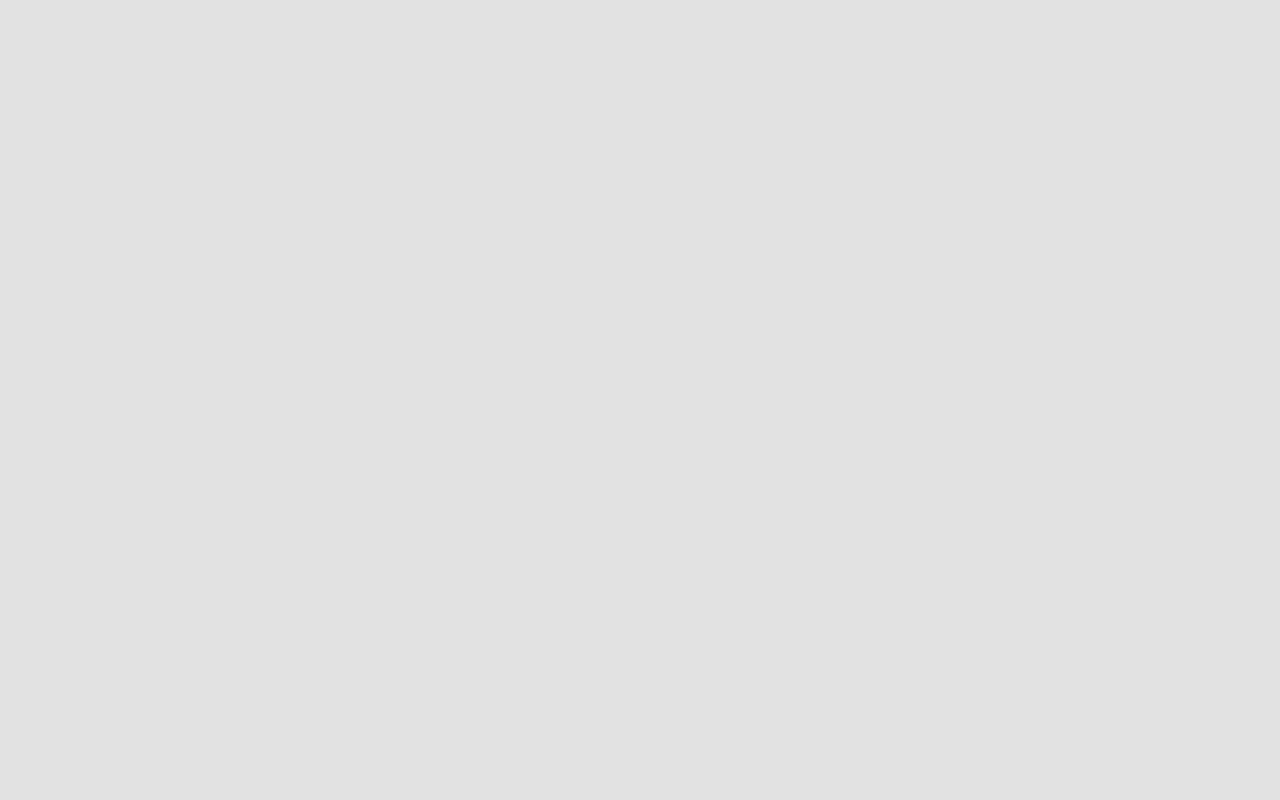
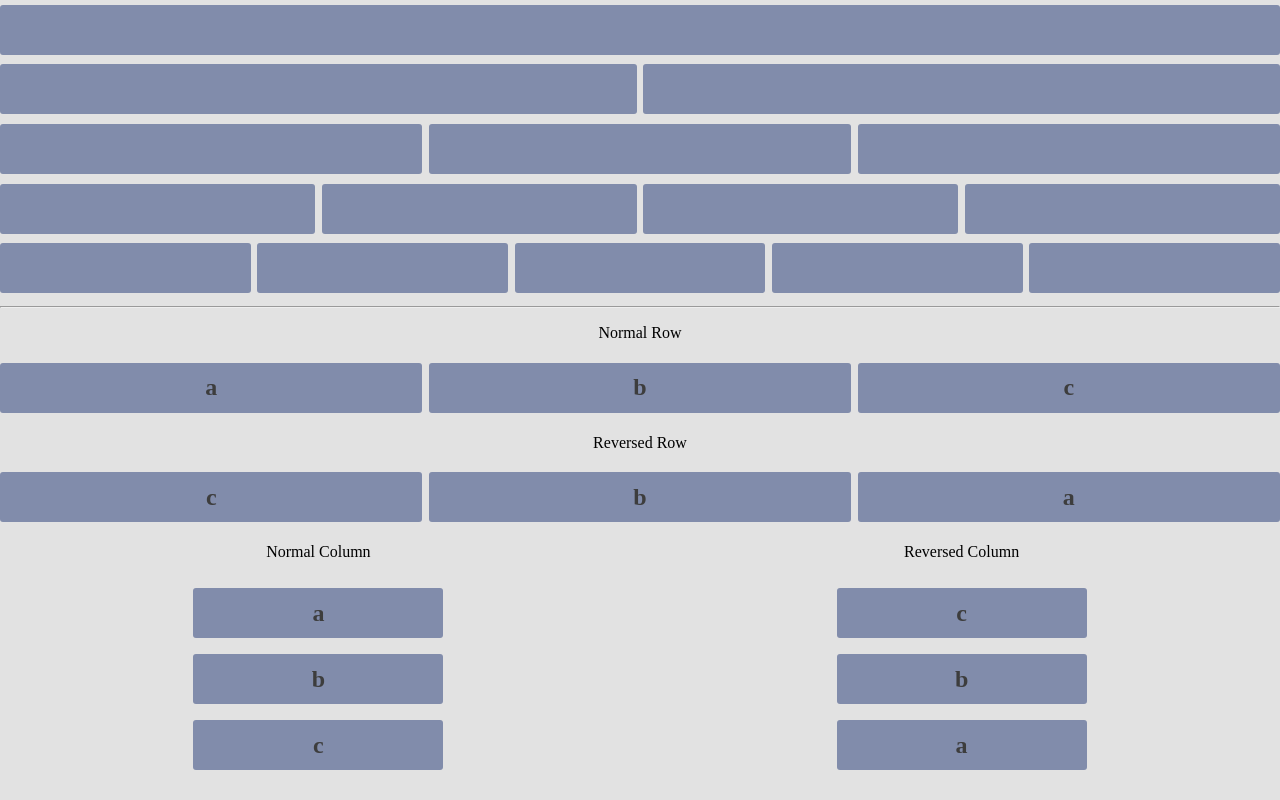
Before and after one commit to galarist/global, a plain HTML site: page index.html in a window 1280 px wide. Drawn offline with Linux system fonts and the light colour scheme.

Commit message:
flex, basis, directions

```diff
--- a/css/global.css
+++ b/css/global.css
@@ -1,43 +1,103 @@
-* {
-  margin: 0;
-  padding: 0;
-  font-family: 'Ubuntu', sans-serif;
+*,
+*::before,
+*::after {
   box-sizing: border-box;
-  background-size:cover;
-  background-position:center;
+}
+
+:root {
+  --f-primary: basic-sans, sans-serif;
+  --clr-primary: rgb(61, 61, 61);
+  --clr-bg: #e2e2e2;
+  --bg-primary: #818cab;
+  --space: 1rem;
+  --b-radius: 3px;
+}
+
+[data-theme="dark"] {
+  --primary-color: #9A97F3;
+  --secondary-color: #818cab;
+  --font-color: #e1e1ff;
+  --bg-color: #161625;
+  --heading-color: #818cab;
 }
 
 body {
-  background: #e2e2e2;
+  background: var(--clr-bg);
+  margin: 0;
+  padding: 0;
 }
 
-header {
-  display: flex;
-  justify-content: flex-end;
-  align-items: center;
-  padding: 30px 10%;
-  background: #e2e2e2;
-  font-size: 12pt;
+::-webkit-input-placeholder {
+  /* Chrome/Opera/Safari */
+  color: #3F5170;
 }
 
-h1 {
-  text-align: center;
-  margin-bottom: 5px;
+::-moz-placeholder {
+  /* Firefox 19+ */
+  color: #3F5170;
 }
 
-h3 {
-  margin: 10px 2px;
+:-ms-input-placeholder {
+  /* IE 10+ */
+  color: #3F5170;
 }
 
-::-webkit-input-placeholder { /* Chrome/Opera/Safari */
+:-moz-placeholder {
+  /* Firefox 18- */
   color: #3F5170;
 }
-::-moz-placeholder { /* Firefox 19+ */
-  color: #3F5170;
+
+.flex {
+  display: flex;
+  gap: .4em;
 }
-:-ms-input-placeholder { /* IE 10+ */
-  color: #3F5170;
+
+.iflex {
+  display: inline-flex;
+  gap: 1em;
 }
-:-moz-placeholder { /* Firefox 18- */
-  color: #3F5170;
+
+.fcr {
+  justify-content: center;
+  align-items: center;
 }
+
+.wrap {
+  flex-wrap: wrap;
+}
+
+.sa {
+  justify-content: space-around;
+}
+
+.row {
+  flex-direction: row;
+}
+
+.row-rvr {
+  flex-direction: row-reverse;
+}
+
+.column {
+  flex-direction: column;
+}
+
+.column-rvr {
+  flex-direction: column-reverse;
+}
+
+.col {
+  width: 250px;
+  min-height: 50px;
+  height: auto;
+  margin: .2em 0;
+  background-color: var(--bg-primary);
+  border-radius: var(--b-radius);
+  font-size: 1.5rem;
+  font-weight: 800;
+  color: var(--clr-primary);
+}
+
+.even-columns > * {
+  flex-basis: 100%;
+}
--- a/index.html
+++ b/index.html
@@ -6,6 +6,57 @@
     <title></title>
   </head>
   <body>
-
+    <div class="flex even-columns even-columns">
+      <div class="col"></div>
+    </div>
+    <div class="flex even-columns">
+      <div class="col"></div>
+      <div class="col"></div>
+    </div>
+    <div class="flex even-columns">
+      <div class="col"></div>
+      <div class="col"></div>
+      <div class="col"></div>
+    </div>
+    <div class="flex even-columns">
+      <div class="col"></div>
+      <div class="col"></div>
+      <div class="col"></div>
+      <div class="col"></div>
+    </div>
+    <div class="flex even-columns">
+      <div class="col"></div>
+      <div class="col"></div>
+      <div class="col"></div>
+      <div class="col"></div>
+      <div class="col"></div>
+    </div>
+    <hr>
+    <p class="flex fcr">Normal Row</p>
+    <div class="flex even-columns">
+      <div class="flex fcr col">a</div>
+      <div class="flex fcr col">b</div>
+      <div class="flex fcr col">c</div>
+    </div>
+    <p class="flex fcr">Reversed Row</p>
+    <div class="flex even-columns row-rvr">
+      <div class="flex fcr col">a</div>
+      <div class="flex fcr col">b</div>
+      <div class="flex fcr col">c</div>
+    </div>
+    <div class="flex fcr sa">
+      <div class="flex fcr even-columns column">
+        <p>Normal Column</p>
+        <div class="flex fcr col">a</div>
+        <div class="flex fcr col">b</div>
+        <div class="flex fcr col">c</div>
+      </div>
+      <div class="flex fcr even-columns column-rvr">
+        <div class="flex fcr col">a</div>
+        <div class="flex fcr col">b</div>
+        <div class="flex fcr col">c</div>
+        <p>Reversed Column</p>
+      </div>
+    </div>
   </body>
 </html>
```
